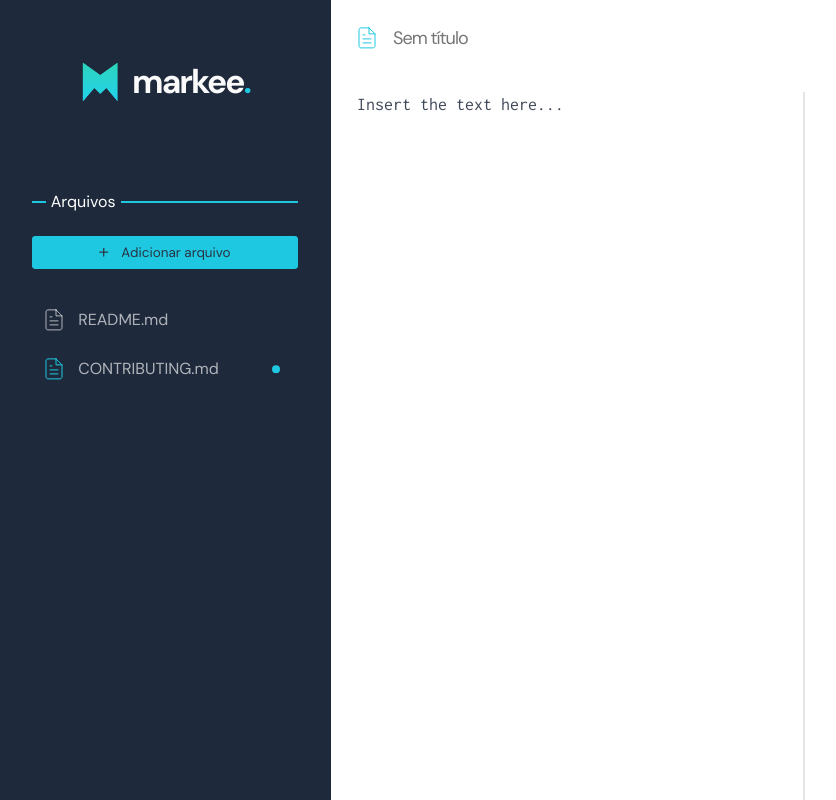
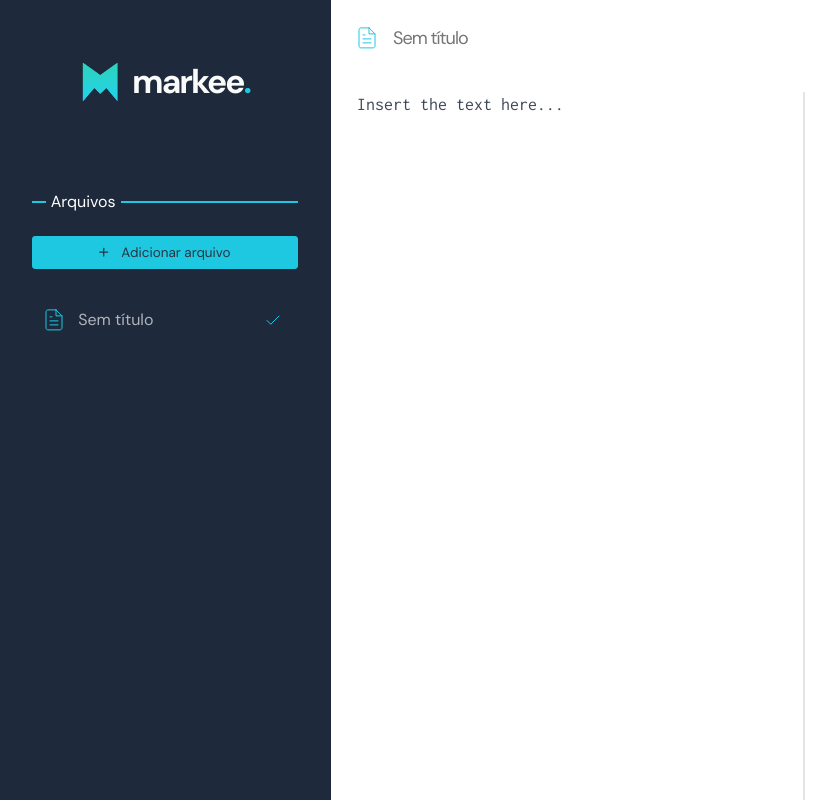
Before and after one commit to GustavoCarv/Markee-app, a React (Create React App) app: page / in a window 1280 px wide. Shown: the whole page, without its empty margins (1-837 px from the left). Built offline with nearby package versions, Linux system fonts and the light colour scheme.

Commit message:
feat: alteração de conteúdo agora é salva nos estados

```diff
--- a/package.json
+++ b/package.json
@@ -22,6 +22,7 @@
     "@types/react": "^18.0.0",
     "@types/react-dom": "^18.0.0",
     "@types/styled-components": "5.1.25",
+    "@types/uuid": "8.3.4",
     "babel-eslint": "10.1.0",
     "eslint-config-standard": "17.0.0",
     "eslint-config-standard-jsx": "11.0.0",
@@ -40,6 +41,7 @@
     "react-scripts": "5.0.1",
     "styled-components": "5.3.5",
     "typescript": "^4.4.2",
+    "uuid": "8.3.2",
     "web-vitals": "^2.1.0"
   },
   "eslintConfig": {
--- a/src/App.tsx
+++ b/src/App.tsx
@@ -2,12 +2,110 @@ import styled from 'styled-components/macro'
 
 import { SideBar } from 'components/sidebar/sideBar'
 import { Textarea } from 'components/textarea'
+import { FileType } from 'resources/files'
 
-function App () {
+import React, { ChangeEvent, useRef, useState } from 'react'
+import { v4 as uuid } from 'uuid'
+
+function App() {
+  const [files, setFiles] = useState<FileType[]>([
+    {
+      id: uuid(),
+      name: 'Sem título',
+      content: '',
+      active: true,
+      status: 'saved',
+    },
+  ])
+  const inputRef = useRef<HTMLInputElement>(null)
+
+  const createNewFile = () => {
+    inputRef?.current?.focus()
+
+    const newFile: FileType = {
+      id: uuid(),
+      name: 'Sem título',
+      content: '',
+      active: false,
+      status: 'saved',
+    }
+    const newFiles: FileType[] = [...files, newFile]
+    newFiles.forEach((item) => {
+      if (item.id === newFile.id) {
+        item.active = true
+      } else {
+        item.active = false
+      }
+    })
+
+    setFiles(newFiles)
+  }
+
+  const removeFile = (id: string, e: React.MouseEvent) => {
+    e.stopPropagation()
+    const newFiles = [...files]
+    const finalFiles = newFiles.filter((file) => {
+      console.log(file.id !== id)
+      return file.id !== id
+    })
+    setFiles(finalFiles)
+  }
+
+  const handleActiveType = (id: string) => {
+    const newFiles: FileType[] = [...files]
+    newFiles.forEach((item) => {
+      if (item.id === id) {
+        item.active = true
+      } else {
+        item.active = false
+      }
+    })
+    setFiles(newFiles)
+  }
+
+  const handleUpdateName = (id: string, e: ChangeEvent<HTMLInputElement>) => {
+    const newFiles = [...files]
+    const mappedFiles = newFiles.map((file) => {
+      if (file.id === id) {
+        return { ...file, name: e.target.value }
+      }
+      return file
+    })
+    setFiles(mappedFiles)
+  }
+
+  const handleUpdateContent = (
+    id: string,
+    e: ChangeEvent<HTMLTextAreaElement>,
+  ) => {
+    const newFiles = [...files]
+    const mappedFiles = newFiles.map((file) => {
+      if (file.id === id) {
+        return { ...file, content: e.target.value }
+      }
+      return file
+    })
+
+    setFiles(mappedFiles)
+  }
+
+  console.log(files)
+
   return (
     <MainContainer>
-      <SideBar />
-      <Textarea />
+      <SideBar
+        files={files}
+        removeFile={removeFile}
+        handleActiveType={handleActiveType}
+        createNewFile={createNewFile}
+        inputRef={inputRef}
+      />
+      <Textarea
+        file={files.find(file => file.active === true )}
+        onUpdateFileName={handleUpdateName}
+        onUpdateFileContent={handleUpdateContent}
+        inputRef={inputRef}
+      />
     </MainContainer>
   )
 }
@@ -15,11 +113,11 @@ function App () {
 const MainContainer = styled.main`
   width: 100%;
   min-height: 100vh;
-  max-height:100vh ;
+  max-height: 100vh;
   display: grid;
   grid-template-columns: 332px 1fr;
 
-  overflow: hidden ;
+  overflow: hidden;
 `
 
 export { App }
--- a/src/components/sidebar/components/files/file.tsx
+++ b/src/components/sidebar/components/files/file.tsx
@@ -5,9 +5,13 @@ import { StatusIcon } from 'components/ui/statusicon'
 
 import styled from 'styled-components/macro'
 
-function File (props: FileType) {
+function File(props: any) {
   return (
-    <FileWrapper>
+    <FileWrapper
+      onClick={(e) => {
+        props.handleActiveType(props.id)
+      }}
+    >
       {props.active ? <ActiveFile /> : <InactiveFile />}
       <FileTitle href={`/file/${props.id}`}>{props.name}</FileTitle>
       {props.active && (
@@ -19,7 +23,12 @@ function File (props: FileType) {
         />
       )}
       {!props.active && (
-        <RemoveButton title={`Remover o arquivo ${props.name}`}>
+        <RemoveButton
+          onClick={(e) => {
+            props.removeFile(props.id, e)
+          }}
+          title={`Remover o arquivo ${props.name}`}
+        >
           {' '}
           +{' '}
         </RemoveButton>
@@ -40,7 +49,7 @@ const RemoveButton = styled(Button)`
   transform: translateY(-50%) rotate(45deg);
   font-size: 24px;
   color: ${({ theme }) => theme.colors.white};
-  z-index: 1;
+  z-index: 5;
 `
 
 const FileWrapper = styled.div`
--- a/src/components/sidebar/components/files/fileList.tsx
+++ b/src/components/sidebar/components/files/fileList.tsx
@@ -1,38 +1,14 @@
-/* import { useState } from 'react' */
+import React from 'react'
+import { FileType } from 'resources/files'
 import { File } from './file'
-import { FileType } from '../../../../resources/files'
 
-function FileList () {
-  /*   const [isActive, SetIsActive] = useState(false) */
-  const files: FileType[] = [
-    {
-      id: '0',
-      name: 'README.md',
-      content: 'Conteúdo do README',
-      active: false,
-      status: 'saved',
-    },
-    {
-      id: '1',
-      name: 'CONTRIBUTING.md',
-      content: 'Conteúdo do Contributing',
-      active: true,
-      status: 'editing',
-    },
-  ]
+type FileListProps = {
+  files: FileType[]
+  handleActiveType: (id:string) => void
+  removeFile: (id: string, e: React.MouseEvent) => void
+}
 
-  /*   const handleActiveType = (id: string) => {
-    const newFiles: FileType[] = [...files]
-    newFiles.forEach((item) => {
-      if (item.id === id) {
-        item.active = true
-      } else {
-        item.active = false
-      }
-    })
-    files = newFiles
-  } */
-
+function FileList({ files, handleActiveType, removeFile }: FileListProps) {
   const Content = files.map((item) => {
     return (
       <File
@@ -42,11 +18,17 @@ function FileList () {
         active={item.active}
         status={item.status}
         content={item.content}
+        handleActiveType={handleActiveType}
+        removeFile={removeFile}
       />
     )
   })
 
-  return <>{Content}</>
+  return (
+    <>
+      {Content}
+    </>
+  )
 }
 
 export { FileList }
--- a/src/components/sidebar/sideBar.tsx
+++ b/src/components/sidebar/sideBar.tsx
@@ -3,20 +3,39 @@ import { FileList } from './components/files'
 import MarkeeLogo from '../../assets/logo192.png'
 
 import styled, { css } from 'styled-components/macro'
+import { FileType } from 'resources/files'
+import React, { RefObject } from 'react'
 
-function SideBar () {
+type SidebarProps = {
+  files: FileType[]
+  createNewFile: () => void
+  handleActiveType: (id: string) => void
+  removeFile: (id: string, e: React.MouseEvent) => void,
+  inputRef: RefObject<HTMLInputElement>
+}
+
+function SideBar({
+  files,
+  handleActiveType,
+  removeFile,
+  createNewFile,
+}: SidebarProps) {
   return (
     <Aside>
       <LogoContainer>
-        <LogoImage src={MarkeeLogo} alt='Markee Logo' width={40} height={50} />
+        <LogoImage src={MarkeeLogo} alt="Markee Logo" width={40} height={50} />
         <Title>
           markee<span>.</span>
         </Title>
       </LogoContainer>
       <Container>
         <SectionName>Arquivos</SectionName>
-        <AddFileButton />
-        <FileList />
+        <AddFileButton createNewFile={createNewFile} />
+        <FileList
+          files={files}
+          handleActiveType={handleActiveType}
+          removeFile={removeFile}
+        />
       </Container>
     </Aside>
   )
--- a/src/components/textarea/textarea.tsx
+++ b/src/components/textarea/textarea.tsx
@@ -1,9 +1,10 @@
 import { ReactComponent as ActiveFile } from '../../assets/activeFile.svg'
-import { useState, ChangeEvent } from 'react'
+import { useState, ChangeEvent, RefObject } from 'react'
 import { marked } from 'marked'
 
 import 'highlight.js/styles/github.css'
 import styled from 'styled-components/macro'
+import { FileType } from 'resources/files'
 
 import('highlight.js').then((highlight) => {
   const asyncHighlight = highlight.default
@@ -22,20 +23,49 @@ import('highlight.js').then((highlight) => {
 
 // Específico para o texto do marked
 
-function Textarea () {
+type TextareaProps = {
+  onUpdateFileName: (id: string, e: ChangeEvent<HTMLInputElement>) => void
+  onUpdateFileContent: (id: string, e: ChangeEvent<HTMLTextAreaElement>) => void
+  file: FileType | undefined
+  inputRef: RefObject<HTMLInputElement>
+}
+
+function Textarea({
+  onUpdateFileName,
+  onUpdateFileContent,
+  file,
+  inputRef,
+}: TextareaProps) {
   const [content, setContent] = useState('')
 
   const handleChange = (e: ChangeEvent<HTMLTextAreaElement>) => {
     setContent(marked.parse(e.target.value))
   }
 
+  if (!file) {
+    return null
+  }
+
   return (
     <TextareaWrapper>
       <TitleWrapper>
         <ActiveFile />
-        <input placeholder='Sem título' />
+        <input
+          placeholder="Sem título"
+          ref={inputRef}
+          onChange={(e) => {
+            onUpdateFileName(file.id, e)
+          }}
+          autoFocus
+        />
       </TitleWrapper>
-      <Text onChange={handleChange} placeholder='Insert the text here...' />
+      <Text
+        onChange={(e) => {
+          handleChange(e)
+          onUpdateFileContent(file.id, e)
+        }}
+        placeholder="Insert the text here..."
+      />
       <Article dangerouslySetInnerHTML={{ __html: content }} />
     </TextareaWrapper>
   )
--- a/src/components/ui/addFileButton/addFileButton.tsx
+++ b/src/components/ui/addFileButton/addFileButton.tsx
@@ -1,28 +1,37 @@
+import React from 'react'
 import styled, { css } from 'styled-components/macro'
 
-function AddFileButton () {
+type ButtonProps = {
+  createNewFile: (event: React.MouseEvent) => void
+}
+
+function AddFileButton({ createNewFile }: ButtonProps) {
   return (
-    <Button>
+    <Button
+      onClick={(event) => {
+        createNewFile(event)
+      }}
+    >
       <svg
-        width='10'
-        height='10'
-        viewBox='0 0 12 12'
-        fill='none'
-        xmlns='http://www.w3.org/2000/svg'
+        width="10"
+        height="10"
+        viewBox="0 0 12 12"
+        fill="none"
+        xmlns="http://www.w3.org/2000/svg"
       >
         <path
-          d='M5.66663 1V10.3333'
-          stroke='#293445'
-          strokeWidth='1.5'
-          strokeLinecap='round'
-          strokeLinejoin='round'
+          d="M5.66663 1V10.3333"
+          stroke="#293445"
+          strokeWidth="1.5"
+          strokeLinecap="round"
+          strokeLinejoin="round"
         />
         <path
-          d='M1 5.66669H10.3333'
-          stroke='#293445'
-          strokeWidth='1.5'
-          strokeLinecap='round'
-          strokeLinejoin='round'
+          d="M1 5.66669H10.3333"
+          stroke="#293445"
+          strokeWidth="1.5"
+          strokeLinecap="round"
+          strokeLinejoin="round"
         />
       </svg>
       Adicionar arquivo
--- a/src/root.tsx
+++ b/src/root.tsx
@@ -1,6 +1,6 @@
 import { createGlobalStyle, ThemeProvider } from 'styled-components'
 import { theme } from 'resources/theme'
-import { App } from './app'
+import { App } from './App'
 
 import 'normalize.css'
 
```
Also changed, not shown: 1 other file (tests, documents, lock files or other folders).
